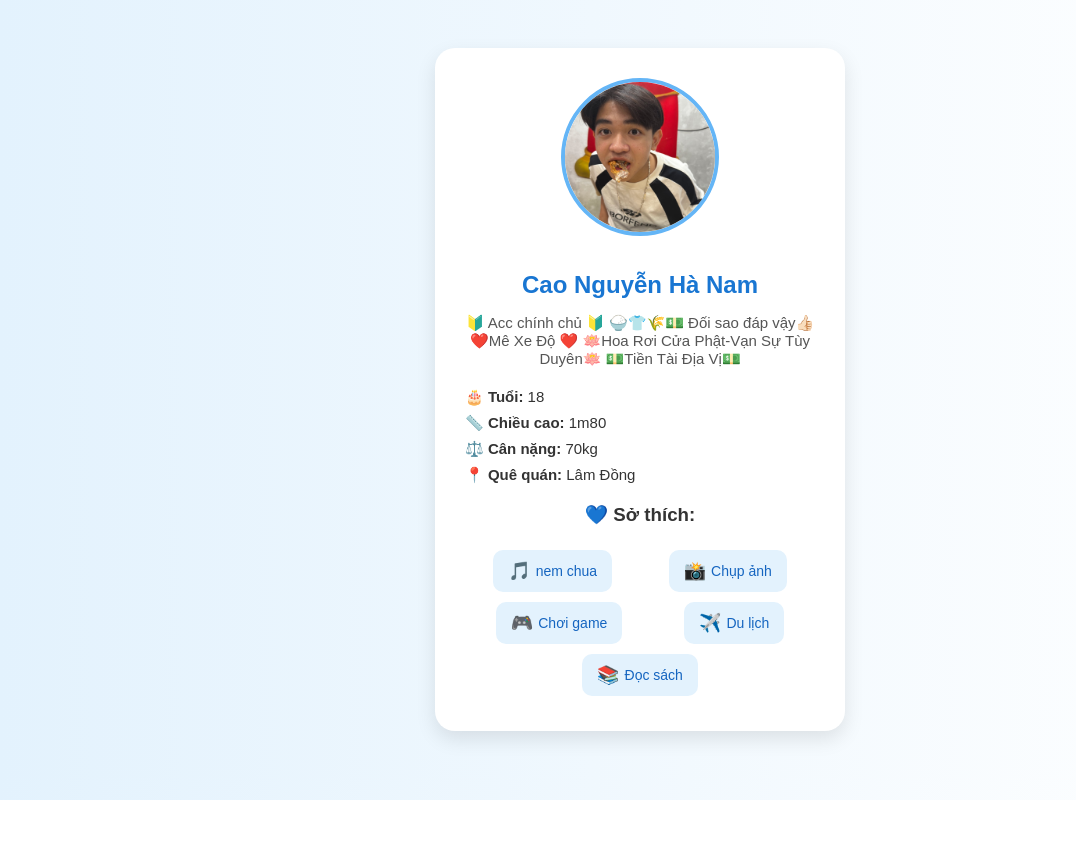
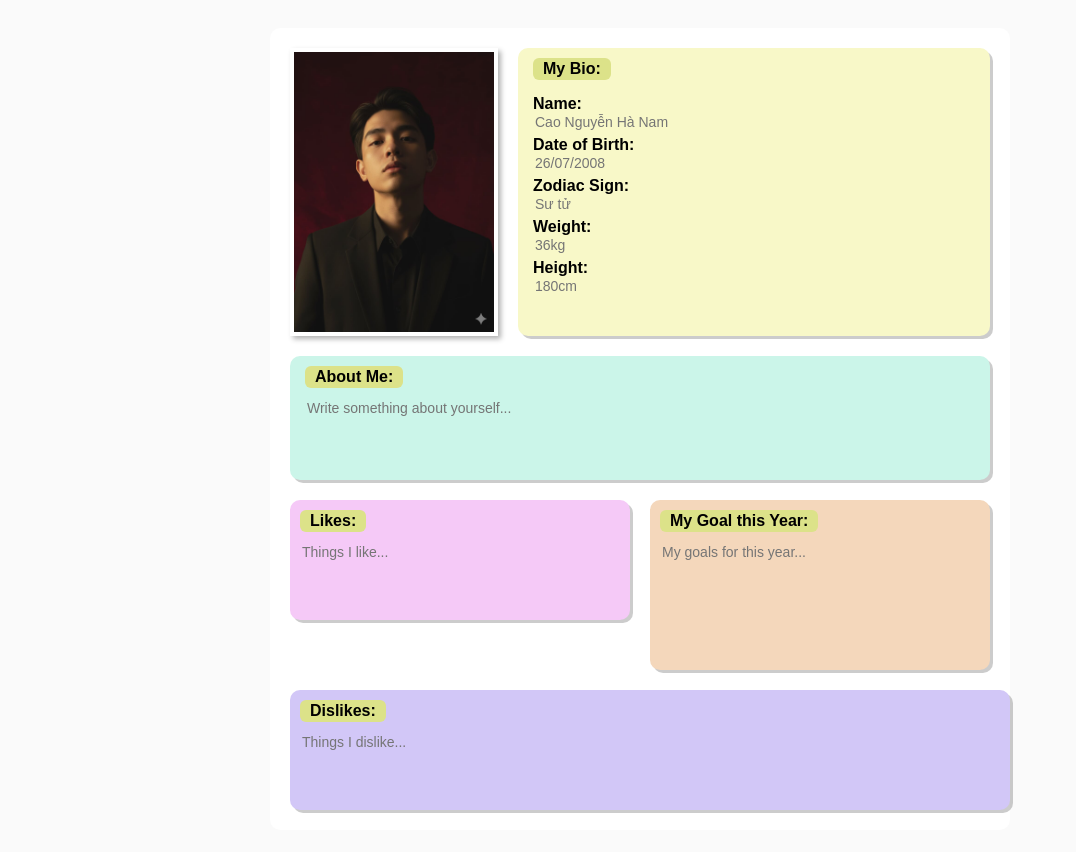
Before and after one commit to caonguyennanam2008-lgtm/website-c-a-t-i-tui, a plain HTML site: page hanam.html in a window 1280 px wide. Shown: the whole page, without its empty margins (0-1076 px from the left). Before the commit the page ends 800 px from the top, so only its background shows below. Drawn offline with Linux system fonts and the light colour scheme.

Commit message:
Update hanam.html
Signed-off-by: caonguyennanam2008-lgtm <caonguyennanam2008@gmail.com>

```diff
--- a/hanam.html
+++ b/hanam.html
@@ -1,115 +1,158 @@
 <!DOCTYPE html>
-<html lang="vi">
+<html lang="en">
+
 <head>
-  <meta charset="UTF-8">
-  <meta name="viewport" content="width=device-width, initial-scale=1.0">
-  <title>Cao Nguyễn Hà Nam</title>
+  <meta charset="UTF-8" />
+  <meta name="viewport" content="width=device-width, initial-scale=1.0" />
+  <title>My Bio Template</title>
   <style>
     body {
-      font-family: "Poppins", sans-serif;
-      background: linear-gradient(to right, #e3f2fd, #fff);
-      color: #333;
+      font-family: Arial, sans-serif;
+      background-color: #fafafa;
       display: flex;
-      flex-direction: column;
-      align-items: center;
-      padding: 40px;
+      justify-content: center;
+      padding: 20px;
     }
 
-    .card {
-      background: #ffffff;
-      border-radius: 20px;
-      box-shadow: 0 8px 20px rgba(0, 0, 0, 0.1);
-      width: 350px;
-      text-align: center;
-      padding: 30px;
-      transition: transform 0.3s;
+    .container {
+      background-image: linear-gradient(white, white), linear-gradient(90deg, #ddd 1px, transparent 1px), linear-gradient(#ddd 1px, transparent 1px);
+      background-size: 100% 100%, 25px 25px, 25px 25px;
+      background-position: 0 0, 0 0, 0 0;
+      width: 700px;
+      padding: 20px;
+      border-radius: 10px;
     }
 
-    .card:hover {
-      transform: translateY(-10px);
-    }
-
-    .avatar {
-      width: 150px;
-      height: 150px;
-      border-radius: 50%;
-      object-fit: cover;
-      border: 4px solid #64b5f6;
-      margin-bottom: 15px;
-    }
-
-    h1 {
-      font-size: 24px;
-      color: #1976d2;
-      margin-bottom: 10px;
-    }
-
-    p.intro {
-      font-size: 15px;
-      color: #555;
-      margin-bottom: 20px;
-    }
-
-    .info {
-      text-align: left;
-      margin-bottom: 20px;
-    }
-
-    .info p {
-      margin: 8px 0;
-      font-size: 15px;
-    }
-
-    .hobby-list {
+    .row {
       display: flex;
-      justify-content: space-around;
+      gap: 20px;
       flex-wrap: wrap;
     }
 
-    .hobby {
-      background: #e3f2fd;
-      border-radius: 10px;
-      padding: 10px 15px;
-      margin: 5px;
-      font-size: 14px;
-      color: #1565c0;
+    .photo {
+      width: 200px;
+      height: 280px;
+      border: 4px solid white;
+      box-shadow: 3px 3px 5px rgba(0, 0, 0, 0.3);
+      background-color: #f0f0f0;
       display: flex;
       align-items: center;
-      gap: 5px;
+      justify-content: center;
+      font-size: 14px;
+      color: #666;
     }
 
-    .hobby span {
-      font-size: 18px;
+    .box {
+      background-color: #f8f8c8;
+      padding: 10px 15px;
+      border-radius: 10px;
+      box-shadow: 3px 3px 0px rgba(0, 0, 0, 0.2);
+      flex: 1;
+      min-width: 250px;
+    }
+
+    h2 {
+      background-color: #dce289;
+      display: inline-block;
+      padding: 2px 10px;
+      border-radius: 6px;
+      font-size: 16px;
+      margin: 0 0 10px 0;
+    }
+
+    textarea,
+    input {
+      width: 100%;
+      border: none;
+      outline: none;
+      background: none;
+      resize: none;
+      font-family: inherit;
+      font-size: 14px;
+    }
+
+    textarea:focus,
+    input:focus {
+      background-color: #ffffe0;
+    }
+
+    .small-box {
+      border-radius: 10px;
+      box-shadow: 3px 3px 0px rgba(0, 0, 0, 0.2);
+      padding: 10px;
+      flex: 1;
+      min-width: 200px;
+      height: 100px;
+    }
+
+    .pink {
+      background-color: #f5c9f7;
+    }
+
+    .purple {
+      background-color: #d2c7f7;
+    }
+
+    .mint {
+      background-color: #cbf5e9;
+    }
+
+    .peach {
+      background-color: #f4d7bb;
+      height: 150px;
+    }
+
+    label {
+      font-weight: bold;
+      display: block;
+      margin-top: 5px;
     }
   </style>
 </head>
+
 <body>
-  <div class="card">
-    <img src="HaNamdpchai.jpg" alt="Ảnh cá nhân" class="avatar">
-    <h1>Cao Nguyễn Hà Nam</h1>
-    <p class="intro">🔰 Acc chính chủ 🔰
+  <div class="container">
 
-                 🍚👕🌾💵
-                Đối sao đáp vậy👍🏻
-                  ❤️Mê Xe Độ ❤️
-🪷Hoa Rơi Cửa Phật-Vạn Sự Tùy Duyên🪷
-💵Tiền Tài Địa Vị💵</p>
+    <div class="row">
+      <img src="model.jpg" alt="Ảnh cá nhân" class="photo">
 
-    <div class="info">
-      <p><strong>🎂 Tuổi:</strong> 18</p>
-      <p><strong>📏 Chiều cao:</strong> 1m80</p>
-      <p><strong>⚖️ Cân nặng:</strong> 70kg</p>
-      <p><strong>📍 Quê quán:</strong> Lâm Đồng</p>
+      <div class="box">
+        <h2>My Bio:</h2>
+        <label>Name:</label>
+        <input type="text" placeholder="Cao Nguyễn Hà Nam" />
+        <label>Date of Birth:</label>
+        <input type="text" placeholder="26/07/2008" />
+        <label>Zodiac Sign:</label>
+        <input type="text" placeholder="Sư tử" />
+        <label>Weight:</label>
+        <input type="text" placeholder="36kg" />
+        <label>Height:</label>
+        <input type="text" placeholder="180cm" />
+      </div>
     </div>
 
-    <h3>💙 Sở thích:</h3>
-    <div class="hobby-list">
-      <div class="hobby"><span>🎵</span> nem chua </div>
-      <div class="hobby"><span>📸</span> Chụp ảnh</div>
-      <div class="hobby"><span>🎮</span> Chơi game</div>
-      <div class="hobby"><span>✈️</span> Du lịch</div>
-      <div class="hobby"><span>📚</span> Đọc sách</div>
+    <div class="box mint" style="margin-top:20px;">
+      <h2>About Me:</h2>
+      <textarea rows="4" placeholder="Write something about yourself..."></textarea>
     </div>
+
+    <div class="row" style="margin-top:20px;">
+      <div class="small-box pink">
+        <h2>Likes:</h2>
+        <textarea rows="3" placeholder="Things I like..."></textarea>
+      </div>
+      <div class="small-box peach">
+        <h2>My Goal this Year:</h2>
+        <textarea rows="5" placeholder="My goals for this year..."></textarea>
+      </div>
+    </div>
+
+    <div class="small-box purple" style="margin-top:20px; width:100%;">
+      <h2>Dislikes:</h2>
+      <textarea rows="3" placeholder="Things I dislike..."></textarea>
+    </div>
+
   </div>
 </body>
+
 </html>
```
